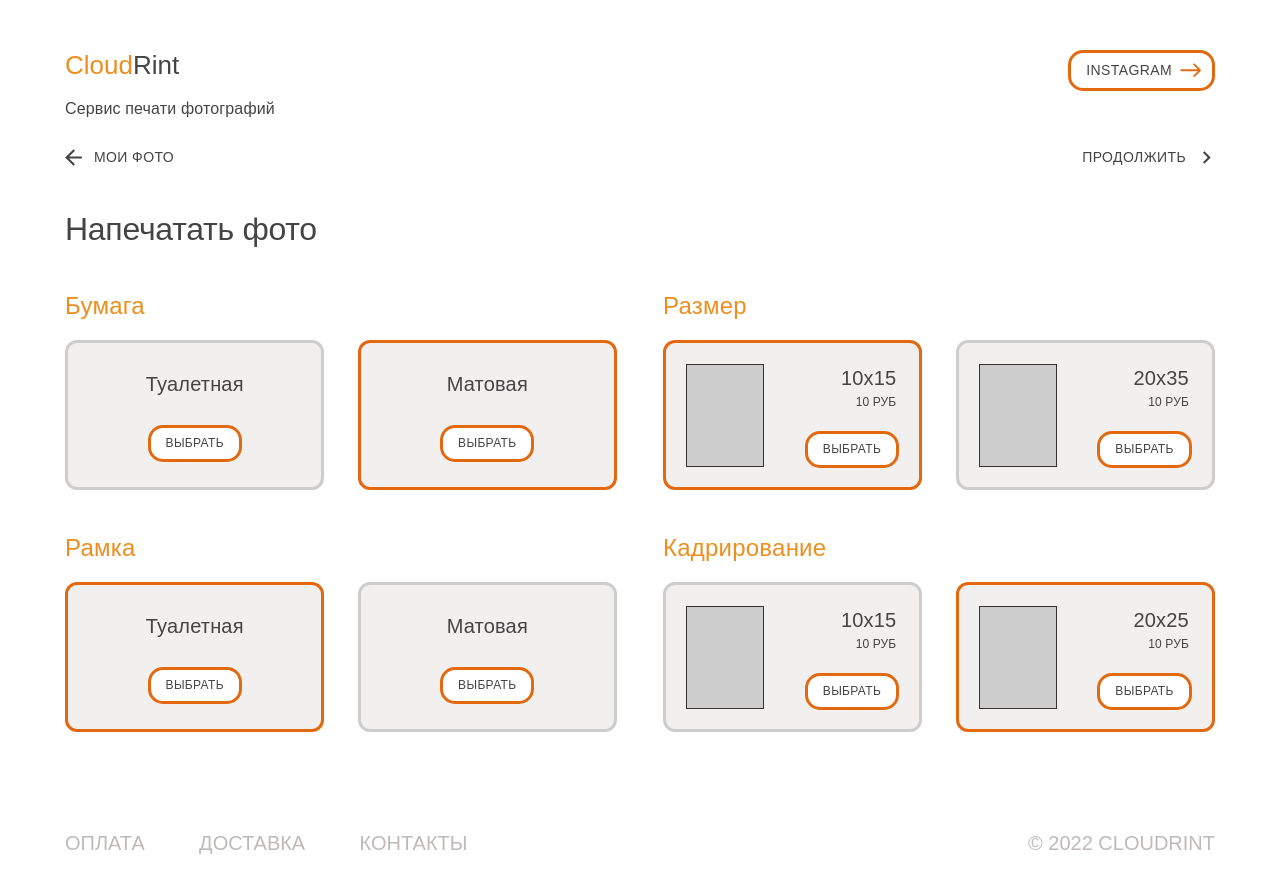
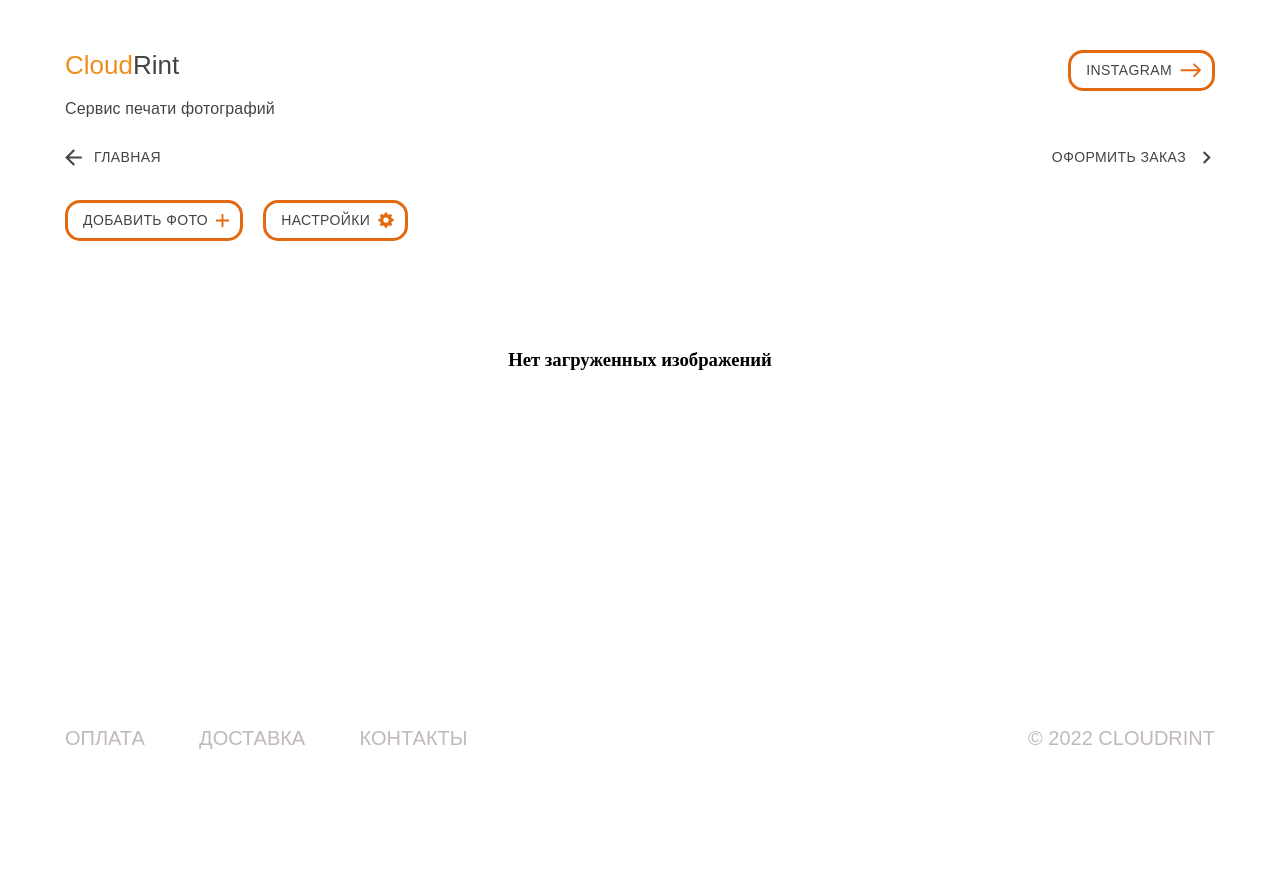
Before and after one commit to shepardff/cloudrint-front, a React (Create React App) app: page /order/photos in a window 1280 px wide. Shown: the top 892 px of the page. After the commit the page ends 800 px from the top, so only its background shows below. Built offline with nearby package versions, Linux system fonts and the light colour scheme; the HTML template or start-up script is replaced by a standard one.

Commit message:
navigation

```diff
--- a/src/App.tsx
+++ b/src/App.tsx
@@ -41,8 +41,8 @@ function App() {
       >
         <BrowserRouter>
           <Routes>
-            <Route path="/order/:id" element={<SettingsPage />} />
-            <Route path="/order/:id/photos" element={<PhotoPage />} />
+            <Route path="/order/settings" element={<SettingsPage />} />
+            <Route path="/order/photos" element={<PhotoPage />} />
             <Route path="/order" element={<OrderPage />} />
             <Route path="/photo/edit" element={<PhotoEditPage />} />
             <Route path="/info" element={<InfoPage />} />
--- a/src/components/Navigation.tsx
+++ b/src/components/Navigation.tsx
@@ -13,15 +13,33 @@ const NavigationButton = styled(Button).attrs(props => ({
   },
 }))``;
 
-const Navigation = () => {
+interface NavigationProps {
+  navigation: {
+    backLink: string;
+    backLinkName: string;
+    forwardLink: string;
+    forwardLinkName: string;
+  };
+}
+
+const Navigation = (props: NavigationProps) => {
+  console.log(props);
   return (
     <Grid container justifyContent={'space-between'} mt={3}>
       <Grid>
-        <NavigationButton startIcon={<ArrowBackIcon sx={{ fontSize: '25px !important' }} />}>Мои фото</NavigationButton>
+        <NavigationButton
+          startIcon={<ArrowBackIcon sx={{ fontSize: '25px !important' }} />}
+          href={props.navigation.backLink}
+        >
+          {props.navigation.backLinkName}
+        </NavigationButton>
       </Grid>
       <Grid>
-        <NavigationButton endIcon={<ChevronRightIcon sx={{ fontSize: '25px !important' }} />}>
-          Продолжить
+        <NavigationButton
+          endIcon={<ChevronRightIcon sx={{ fontSize: '25px !important' }} />}
+          href={props.navigation.forwardLink}
+        >
+          {props.navigation.forwardLinkName}
         </NavigationButton>
       </Grid>
     </Grid>
--- a/src/components/UploadPhoto.tsx
+++ b/src/components/UploadPhoto.tsx
@@ -60,7 +60,7 @@ const UploadPhoto = observer((props: Props) => {
 
           if (uploaded.count === length) {
             loaderStore.active(false);
-            navigate('/order/123/photos');
+            navigate('/order/photos');
             window.location.reload();
           }
         });
--- a/src/pages/HomePage.tsx
+++ b/src/pages/HomePage.tsx
@@ -28,7 +28,7 @@ const HomePage = () => {
 
   useEffect(() => {
     if (localStorage.getItem('images')) {
-      navigate('/order/123/photos');
+      navigate('/order/photos');
     }
   });
 
--- a/src/pages/InfoPage.tsx
+++ b/src/pages/InfoPage.tsx
@@ -5,11 +5,18 @@ import Footer from '../components/Footer';
 import Typography from '../components/Typography';
 
 const InfoPage = () => {
+  const navigationProps = {
+    backLink: '/',
+    backLinkName: 'главная',
+    forwardLink: '/',
+    forwardLinkName: '',
+  };
+
   return (
     <>
       <Header />
       <Content>
-        <Navigation />
+        <Navigation navigation={navigationProps} />
         <div style={{ marginTop: '100px' }}>
           <Typography mb={2}>
             Оплата заказов производится только с лицевого счёта аккаунта на cloudrint.ru. Пополните лицевой счёт можно с
--- a/src/pages/OrderPage.tsx
+++ b/src/pages/OrderPage.tsx
@@ -20,11 +20,18 @@ const StyledInput = styled.input`
 `;
 
 const HomePage = () => {
+  const navigationProps = {
+    backLink: '/order/photos',
+    backLinkName: 'фотографии',
+    forwardLink: '/',
+    forwardLinkName: 'на хуй',
+  };
+
   return (
     <>
       <Header />
       <Content>
-        <Navigation />
+        <Navigation navigation={navigationProps} />
         <Typography fontSize={'18px'} mt={4}>
           ОФОРМЛЕНИЕ ЗАКАЗА
         </Typography>
--- a/src/pages/PhotoEditPage.tsx
+++ b/src/pages/PhotoEditPage.tsx
@@ -27,11 +27,18 @@ const PhotoButton = styled(IconButton)`
 `;
 
 const PhotoEditPage = () => {
+  const navigationProps = {
+    backLink: '/',
+    backLinkName: 'главная',
+    forwardLink: '/',
+    forwardLinkName: '',
+  };
+
   return (
     <>
       <Header />
       <Content>
-        <Navigation />
+        <Navigation navigation={navigationProps} />
         <Grid container justifyContent={'space-between'} mt={4}>
           <Grid
             sx={{
--- a/src/pages/PhotoPage.tsx
+++ b/src/pages/PhotoPage.tsx
@@ -61,11 +61,11 @@ const AddPhoto = styled(UploadPhoto)`
 `;
 
 interface LoadMoreProps {
-  more: boolean;
+  $more: boolean;
 }
 
 const LoadMoreButton = styled(Button)<LoadMoreProps>`
-  display: ${props => (props.more ? 'block' : 'none')};
+  display: ${props => (props.$more ? 'block' : 'none')};
 `;
 
 const getPreview = async (imgId: string[]): Promise<string[]> => {
@@ -85,6 +85,13 @@ const PhotoPage = () => {
   const [page, setPage] = useState(0 as number);
   const [countImages, setCountImages] = useState(0 as number);
   const [loaded, setLoaded] = useState(false);
+
+  const navigationProps = {
+    backLink: '/',
+    backLinkName: 'главная',
+    forwardLink: '/order',
+    forwardLinkName: 'оформить заказ',
+  };
 
   useEffect(() => {
     if (localStorage.getItem('images')) {
@@ -132,9 +139,9 @@ const PhotoPage = () => {
     <>
       <Header />
       <Content>
-        <Navigation />
+        <Navigation navigation={navigationProps} />
         <AddPhoto buttonText={'ДОБАВИТЬ ФОТО'} icon={<PlusIcon />} />
-        <Button style={{ marginTop: '30px' }} endIcon={<SettingsIcon />}>
+        <Button style={{ marginTop: '30px' }} endIcon={<SettingsIcon />} href="/order/settings">
           НАСТРОЙКИ
         </Button>
         <Grid container marginTop={'70px'} justifyContent={'space-around'}>
@@ -157,7 +164,7 @@ const PhotoPage = () => {
 
         <div style={{ width: '100%', display: 'flex', justifyContent: 'center', marginTop: '20px' }}>
           {loaded && <h3>Нет загруженных изображений</h3>}
-          <LoadMoreButton onClick={() => setPage(page + 1)} more={images.length > 0 && images.length < countImages}>
+          <LoadMoreButton onClick={() => setPage(page + 1)} $more={images.length > 0 && images.length < countImages}>
             ЗАГРУЗИТЬ ЕЩЕ
           </LoadMoreButton>
         </div>
--- a/src/pages/SettingsPage.tsx
+++ b/src/pages/SettingsPage.tsx
@@ -5,11 +5,18 @@ import Footer from '../components/Footer';
 import Content from '../components/Content';
 
 const SettingsPage = () => {
+  const navigationProps = {
+    backLink: '/order/photos',
+    backLinkName: 'фотографии',
+    forwardLink: '/',
+    forwardLinkName: 'на хуй',
+  };
+
   return (
     <>
       <Header />
       <Content>
-        <Navigation />
+        <Navigation navigation={navigationProps} />
         <PrintPhoto />
       </Content>
       <Footer />
```
